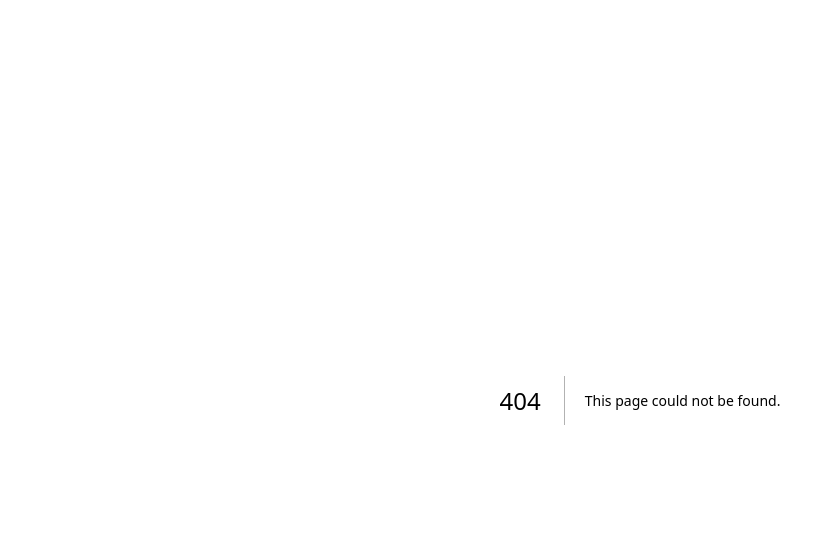
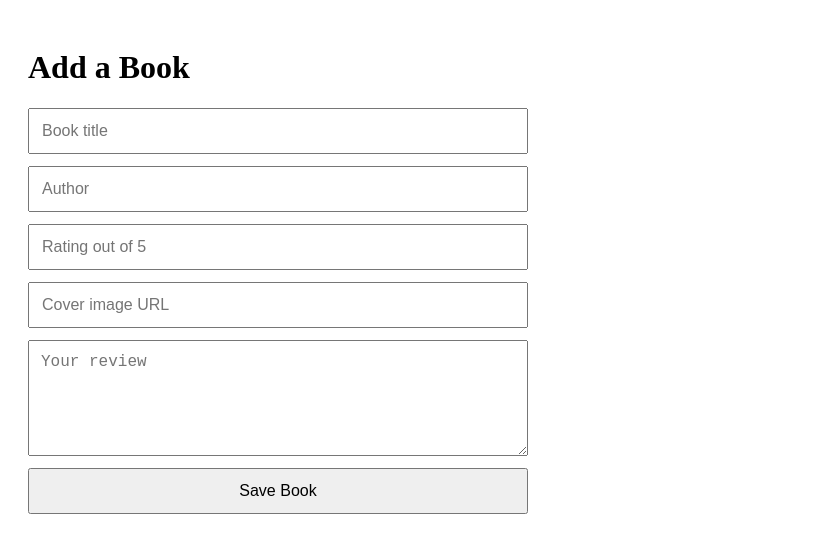
Before and after one commit to nickgirling256-hue/The-Book-case, a Next.js app: page /amin in a window 1280 px wide. Before the commit this address had no page. Shown: the top 552 px of the page, without its empty margins (0-815 px from the left). Built offline with nearby package versions, Linux system fonts and the light colour scheme.

Commit message:
Create page.js

```diff
--- /dev/null
+++ b/app/amin/page.js
@@ -0,0 +1,28 @@
+export default function AdminPage() {
+  return (
+    <main style={{ padding: 20, fontFamily: "serif" }}>
+      <h1>Add a Book</h1>
+
+      <form style={{ display: "grid", gap: 12, maxWidth: 500 }}>
+        <input placeholder="Book title" style={{ padding: 12, fontSize: 16 }} />
+        <input placeholder="Author" style={{ padding: 12, fontSize: 16 }} />
+        <input
+          placeholder="Rating out of 5"
+          type="number"
+          min="0"
+          max="5"
+          style={{ padding: 12, fontSize: 16 }}
+        />
+        <input placeholder="Cover image URL" style={{ padding: 12, fontSize: 16 }} />
+        <textarea
+          placeholder="Your review"
+          rows="5"
+          style={{ padding: 12, fontSize: 16 }}
+        />
+        <button type="button" style={{ padding: 12, fontSize: 16 }}>
+          Save Book
+        </button>
+      </form>
+    </main>
+  );
+}
```
